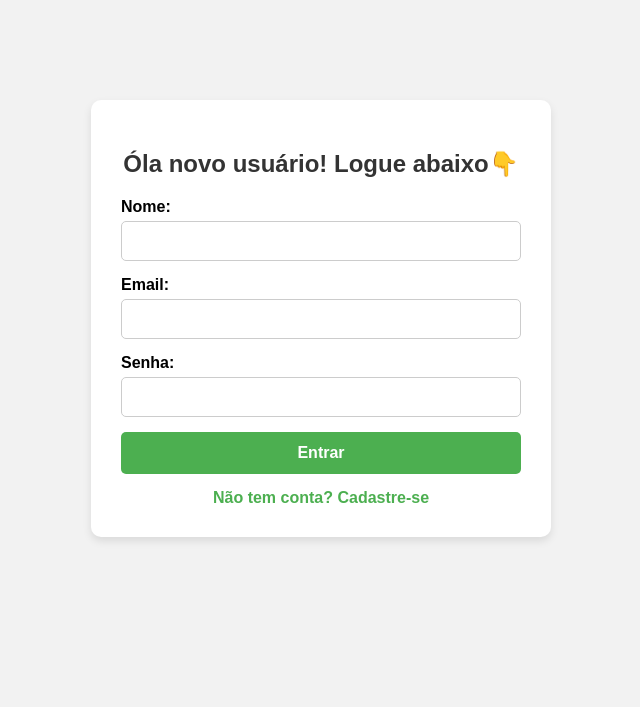
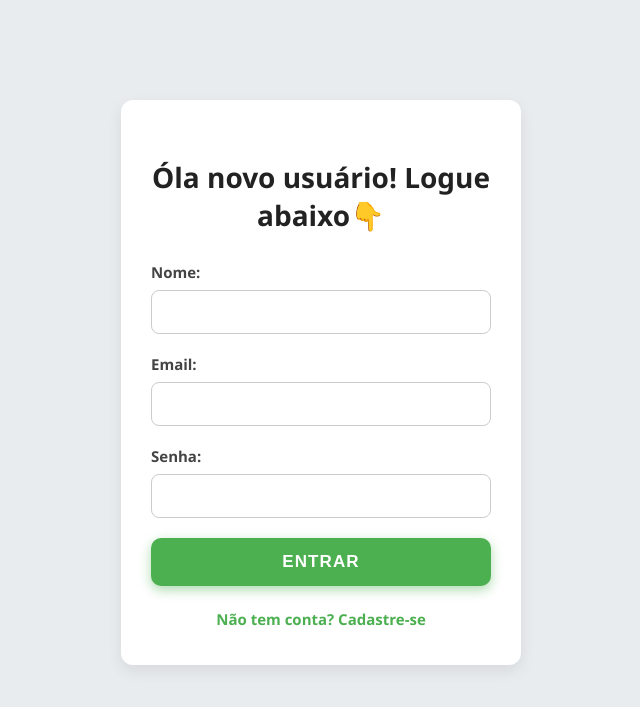
Before and after one commit to Kennedys-Leon/Projeto_TCC, a PHP site: page /login/login.php in a window 1280 px wide. Shown: the top 707 px of the page, without its empty margins (319-959 px from the left). Run offline with PHP 8.4, Linux system fonts and the light colour scheme.

Commit message:
Alteração no css

```diff
--- a/Projeto TCC/css/login.css
+++ b/Projeto TCC/css/login.css
@@ -1,17 +1,25 @@
 body {
     margin: 0;
     padding: 0;
-    font-family: Arial, sans-serif;
-    background: #f2f2f2;
+    font-family: 'Segoe UI', Tahoma, Geneva, Verdana, sans-serif;
+    background: #e9ecef;
+    color: #333;
   }
 
   .container-login {
-    width: 400px;
+    width: 100%;
+    max-width: 400px;
     margin: 100px auto;
-    padding: 30px;
-    background: #fff;
-    border-radius: 10px;
-    box-shadow: 0 4px 8px rgba(0, 0, 0, 0.1);
+    padding: 35px 30px;
+    background: #ffffff;
+    border-radius: 12px;
+    box-shadow: 0 6px 15px rgba(0, 0, 0, 0.08);
+    box-sizing: border-box;
+    transition: box-shadow 0.3s ease;
+  }
+
+  .container-login:hover {
+    box-shadow: 0 8px 25px rgba(0, 0, 0, 0.12);
   }
 
   .formulario-login {
@@ -21,59 +29,80 @@ body {
 
   .formulario-login h2 {
     text-align: center;
-    margin-bottom: 20px;
-    font-size: 24px;
-    color: #333;
+    margin-bottom: 28px;
+    font-size: 28px;
+    font-weight: 700;
+    color: #222;
   }
 
   .formulario-login label {
-    margin-bottom: 5px;
-    font-weight: bold;
+    margin-bottom: 8px;
+    font-weight: 600;
+    font-size: 15px;
+    color: #444;
   }
 
   .formulario-login input[type="text"],
   .formulario-login input[type="email"],
   .formulario-login input[type="password"] {
-    padding: 10px;
-    margin-bottom: 15px;
-    border: 1px solid #ccc;
-    border-radius: 5px;
+    padding: 12px 14px;
+    margin-bottom: 20px;
+    border: 1.8px solid #ccc;
+    border-radius: 8px;
     font-size: 16px;
-    width: 100%;
+    transition: border-color 0.3s ease, box-shadow 0.3s ease;
     box-sizing: border-box;
   }
 
+  .formulario-login input[type="text"]:focus,
+  .formulario-login input[type="email"]:focus,
+  .formulario-login input[type="password"]:focus {
+    border-color: #4CAF50;
+    box-shadow: 0 0 8px rgba(76, 175, 80, 0.5);
+    outline: none;
+  }
+
   .btn-login {
-    padding: 12px;
+    padding: 14px;
     background: #4CAF50;
-    color: white;
+    color: #fff;
     border: none;
-    border-radius: 5px;
+    border-radius: 10px;
     cursor: pointer;
-    font-size: 16px;
-    font-weight: bold;
+    font-size: 17px;
+    font-weight: 700;
+    text-transform: uppercase;
+    letter-spacing: 1.1px;
+    transition: background-color 0.3s ease, box-shadow 0.3s ease;
+    box-shadow: 0 4px 12px rgba(76, 175, 80, 0.45);
   }
 
   .btn-login:hover {
-    background: #45a049;
+    background: #3b8e3b;
+    box-shadow: 0 6px 16px rgba(59, 142, 59, 0.6);
   }
 
   .botoes-inicio {
-    margin-top: 15px;
+    margin-top: 22px;
     text-align: center;
   }
 
   .botoes-inicio a {
     color: #4CAF50;
     text-decoration: none;
-    font-weight: bold;
+    font-weight: 700;
+    font-size: 15px;
+    transition: color 0.25s ease;
   }
 
   .botoes-inicio a:hover {
     text-decoration: underline;
+    color: #388e3c;
   }
 
   .container-login p {
     font-size: 14px;
-    color: #777;
+    color: #666;
+    margin-top: 10px;
+    text-align: center;
   }
```
Also changed, not shown: Projeto TCC/css/cadastro.css (+65 -26 lines), Projeto TCC/css/estilo.css (+47 -12 lines), Projeto TCC/index.php (+0 -10 lines), Projeto TCC/index.html (line endings or trailing spaces). Lines whose indentation alone changed are shown as unchanged.
